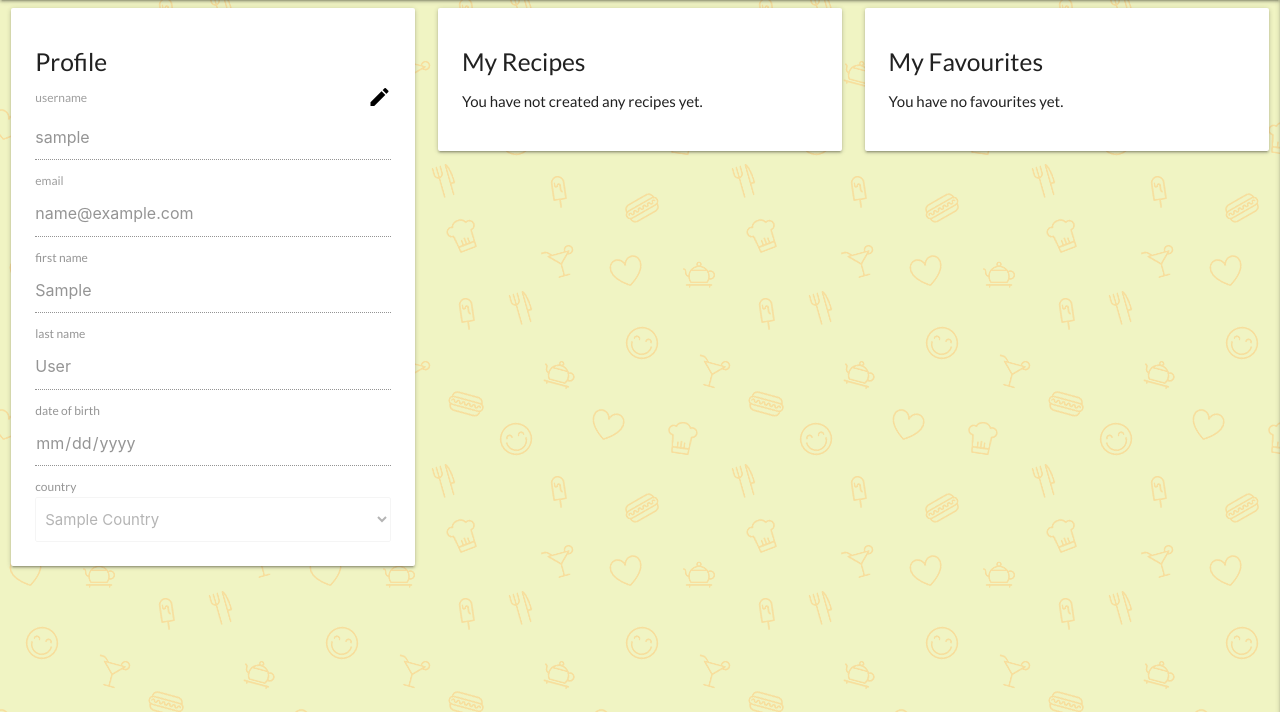
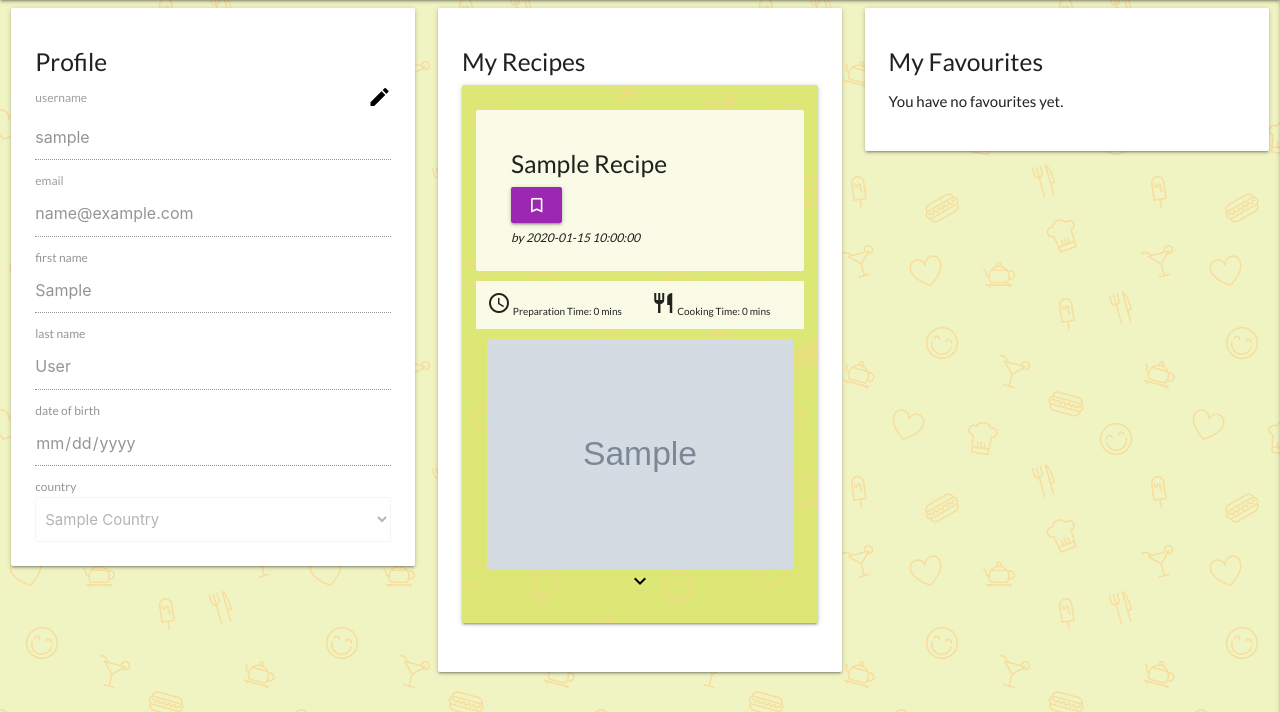
Before and after one commit to Cldwlkn13/little-munchkins, a Flask app: page /profile/1 in a window 1280 px wide. Shown: the part 64-776 px from the top of the page. Run offline with Flask 2, Linux system fonts and the light colour scheme; the visitor is signed in with stand-in values (Sample User, id 1); grey boxes marked "Sample" are stand-in pictures; a database or web service that is not in the repository returns one stand-in record (values such as "Sample title"); some libraries are stand-ins or nearby versions.

Commit message:
fixed bug with prior release, where profile favourites not rendering correctly

```diff
--- a/app.py
+++ b/app.py
@@ -136,21 +136,30 @@ def profile(username):
                     user, str(recipecard['_id']))
                 myfavourites.append(recipecard)
                 myfavourites = list(myfavourites)
-
+        print()
+        print(user)
+        print()
+        print(myrecipes)
+        print()
+        print(myfavourites)
         if user and myrecipes and myfavourites:
+            print("boo")
             return render_template(
                 "profile.html", user=user, myrecipes=myrecipes,
                 myfavourites=myfavourites)
 
         elif user and myrecipes and not myfavourites:
+            print("hiss")
             return render_template(
                 "profile.html", user=user, myrecipes=myrecipes)
 
         elif user and myfavourites and not myrecipes:
+            print("here")
             return render_template(
                 "profile.html", user=user, myfavourites=myfavourites)
 
         else:
+            print("else")
             return render_template(
                 "profile.html", user=user)
 
--- a/templates/profile.html
+++ b/templates/profile.html
@@ -41,7 +41,7 @@
         <div class="col s12 m4" id="my-recipes">
              <div class="card-panel">
                 <h5>My Recipes</h5>
-                {% if (myrecipes is not defined) or (myrecipes|length) %}
+                {% if (myrecipes is not defined) or (myrecipes|length == 0) %}
                     <p>You have not created any recipes yet.</p>
                 {% else %}
                     {% include "my_recipes.html" %}
@@ -51,7 +51,7 @@
         <div class="col s12 m4" id="my-favourites">
             <div class="card-panel">
                 <h5>My Favourites</h5>
-                {% if (myfavourites is not defined) or (myfavourites|length) %}
+                {% if (myfavourites is not defined) or (myfavourites|length == 0) %}
                     <p>You have no favourites yet.</p>
                 {% else %}
                     {% include "my_favourites.html" %}
```
